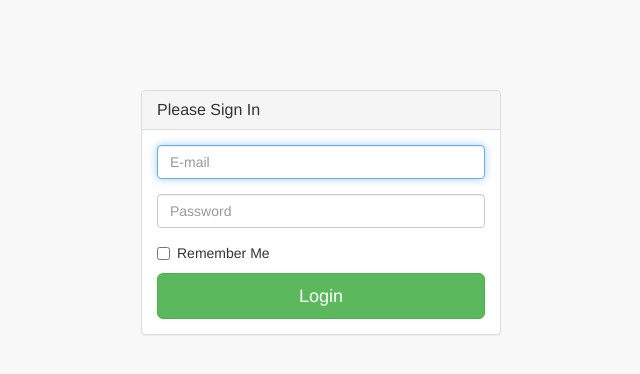
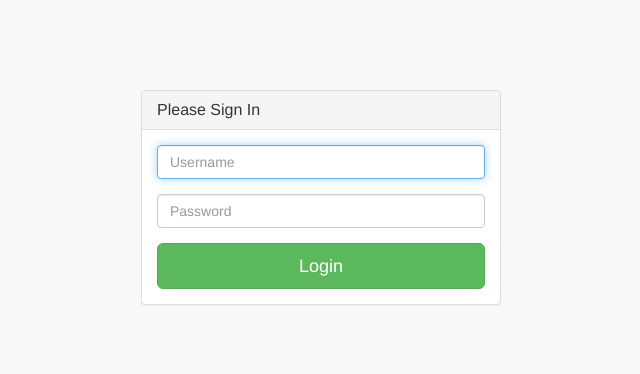
Before and after one commit to spolution/alamin, a CodeIgniter app: page / in a window 1280 px wide. Shown: the top 374 px of the page, without its empty margins (319-959 px from the left). Run offline with CodeIgniter, Linux system fonts and the light colour scheme.

Commit message:
Adaptation

```diff
--- a/application/views/admin/login.php
+++ b/application/views/admin/login.php
@@ -6,22 +6,14 @@
     <meta charset="utf-8">
     <meta http-equiv="X-UA-Compatible" content="IE=edge">
     <meta name="viewport" content="width=device-width, initial-scale=1">
-    <meta name="description" content="">
-    <meta name="author" content="">
 
-    <title>SB Admin 2 - Bootstrap Admin Theme</title>
+    <title>SACP - Login Administrator</title>
 
-    <!-- Bootstrap Core CSS -->
-    <link href="../bower_components/bootstrap/dist/css/bootstrap.min.css" rel="stylesheet">
+    <link href="<?php echo assets_url('bower_components/bootstrap/dist/css/bootstrap.min.css') ?>" rel="stylesheet">
+    <link href="<?php echo assets_url('bower_components/metisMenu/dist/metisMenu.min.css') ?>" rel="stylesheet">
 
-    <!-- MetisMenu CSS -->
-    <link href="../bower_components/metisMenu/dist/metisMenu.min.css" rel="stylesheet">
-
-    <!-- Custom CSS -->
-    <link href="../dist/css/sb-admin-2.css" rel="stylesheet">
-
-    <!-- Custom Fonts -->
-    <link href="../bower_components/font-awesome/css/font-awesome.min.css" rel="stylesheet" type="text/css">
+    <link href="<?php echo assets_url('dist/css/sb-admin-2.css') ?>" rel="stylesheet">
+    <link href="<?php echo assets_url('bower_components/font-awesome/css/font-awesome.min.css') ?>" rel="stylesheet" type="text/css">
 
     <!-- HTML5 Shim and Respond.js IE8 support of HTML5 elements and media queries -->
     <!-- WARNING: Respond.js doesn't work if you view the page via file:// -->
@@ -33,7 +25,6 @@
 </head>
 
 <body>
-
     <div class="container">
         <div class="row">
             <div class="col-md-4 col-md-offset-4">
@@ -42,21 +33,16 @@
                         <h3 class="panel-title">Please Sign In</h3>
                     </div>
                     <div class="panel-body">
-                        <form role="form">
+                        <form role="form" method="post" action="<?php echo site_url('admin/login') ?>">
                             <fieldset>
                                 <div class="form-group">
-                                    <input class="form-control" placeholder="E-mail" name="email" type="email" autofocus>
+                                    <input class="form-control" placeholder="Username" name="user_name" type="text" autofocus>
                                 </div>
                                 <div class="form-group">
-                                    <input class="form-control" placeholder="Password" name="password" type="password" value="">
+                                    <input class="form-control" placeholder="Password" name="user_password" type="password">
                                 </div>
-                                <div class="checkbox">
-                                    <label>
-                                        <input name="remember" type="checkbox" value="Remember Me">Remember Me
-                                    </label>
-                                </div>
-                                <!-- Change this to a button or input when using this as a form -->
-                                <a href="index.html" class="btn btn-lg btn-success btn-block">Login</a>
+
+                                <button class="btn btn-lg btn-success btn-block">Login</button>
                             </fieldset>
                         </form>
                     </div>
@@ -65,18 +51,10 @@
         </div>
     </div>
 
-    <!-- jQuery -->
-    <script src="../bower_components/jquery/dist/jquery.min.js"></script>
-
-    <!-- Bootstrap Core JavaScript -->
-    <script src="../bower_components/bootstrap/dist/js/bootstrap.min.js"></script>
-
-    <!-- Metis Menu Plugin JavaScript -->
-    <script src="../bower_components/metisMenu/dist/metisMenu.min.js"></script>
-
-    <!-- Custom Theme JavaScript -->
-    <script src="../dist/js/sb-admin-2.js"></script>
+    <script src="<?php echo assets_url('bower_components/jquery/dist/jquery.min.js') ?>"></script>
+    <script src="<?php echo assets_url('bower_components/bootstrap/dist/js/bootstrap.min.js') ?>"></script>
+    <script src="<?php echo assets_url('bower_components/metisMenu/dist/metisMenu.min.js') ?>"></script>
+    <script src="<?php echo assets_url('dist/js/sb-admin-2.js') ?>"></script>
 
 </body>
-
 </html>
```
